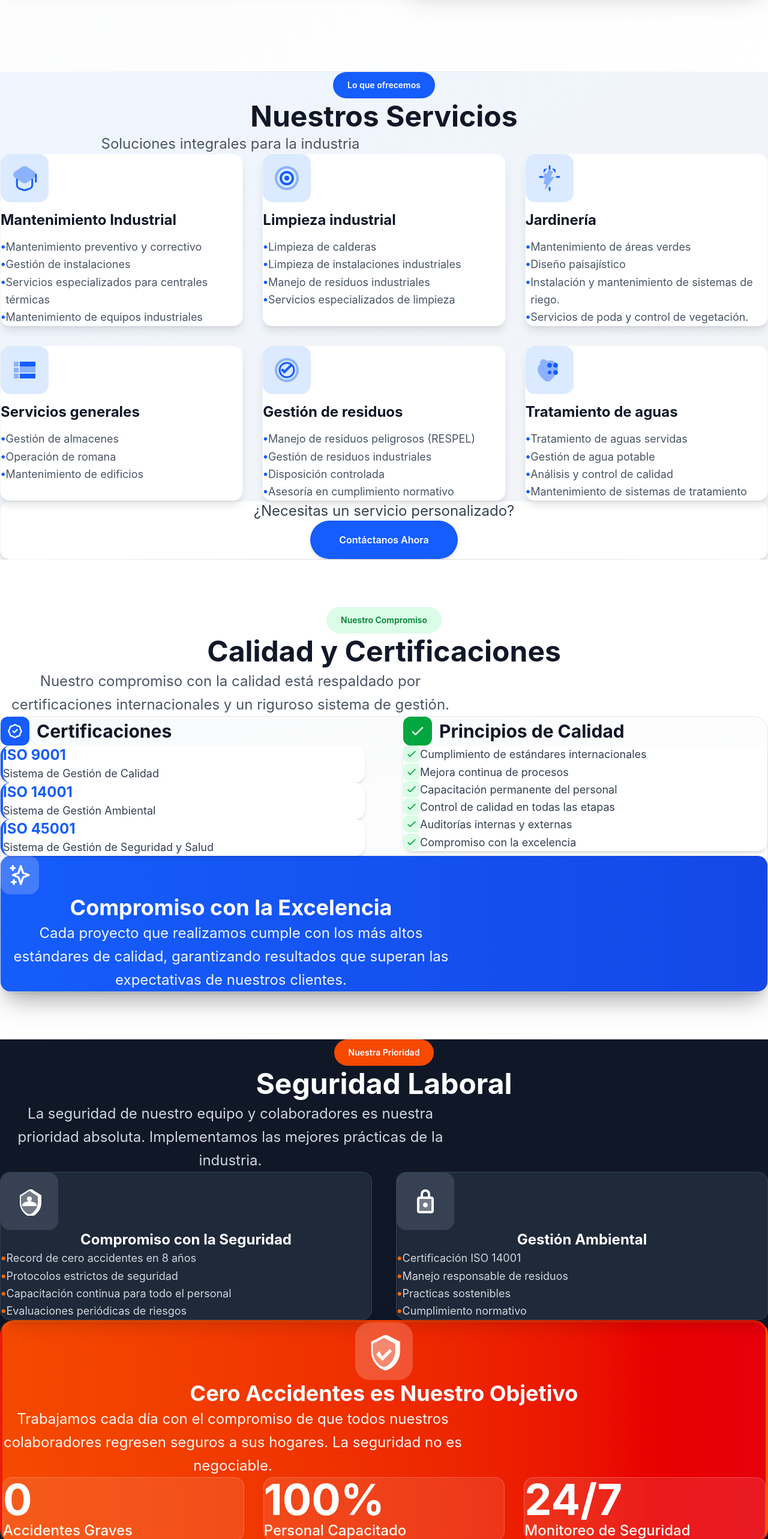
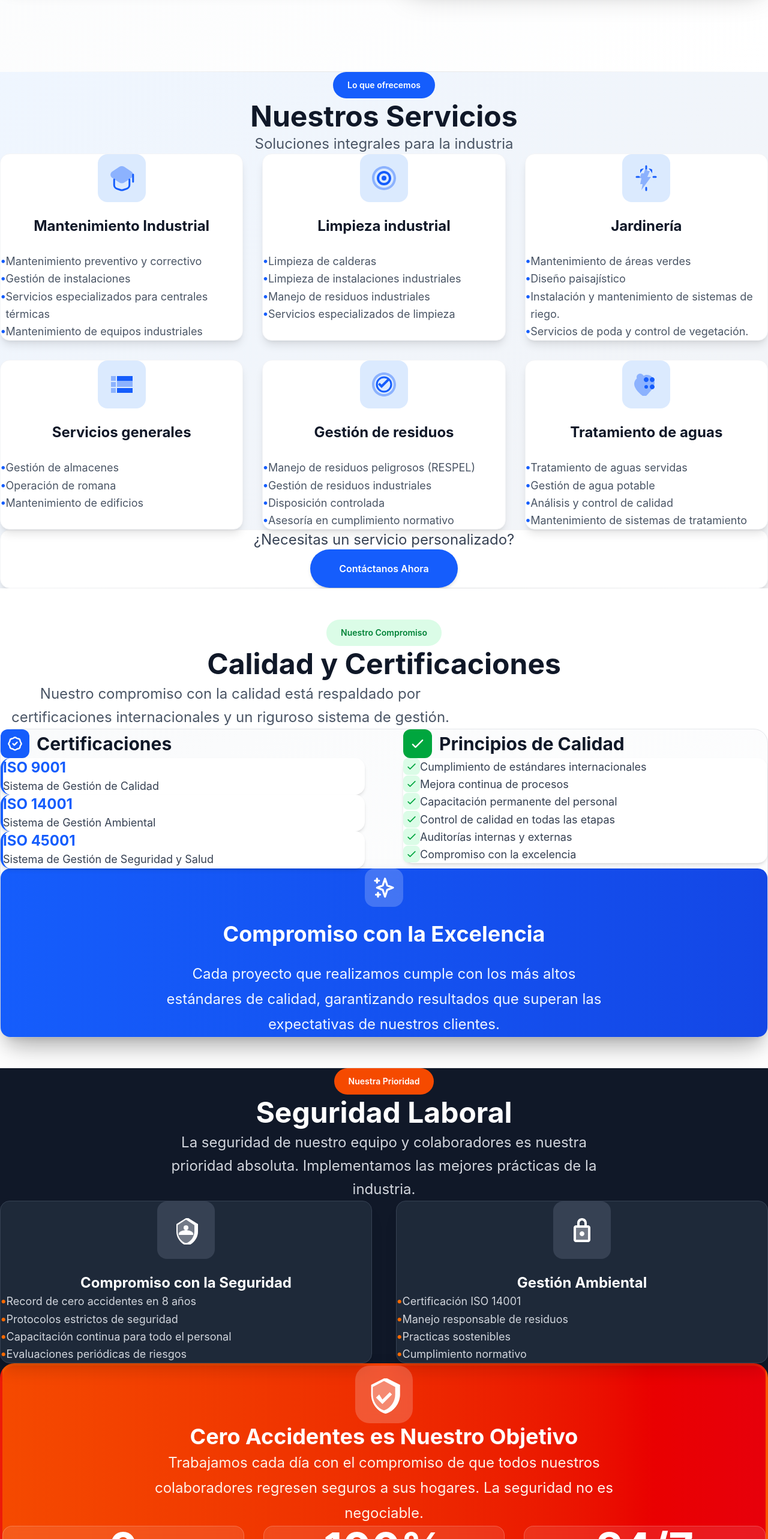
Before and after one commit to Felipeee1511/web-vpconstrucciones, a Next.js app: page / in a window 1280 px wide. Shown: the part 1480-4046 px from the top of the page at 60% size. Built offline with nearby package versions, Linux system fonts and the light colour scheme.

Commit message:
centrado elementos, mejora de estilos css

```diff
--- a/src/components/Calidad.js
+++ b/src/components/Calidad.js
@@ -135,9 +135,25 @@ export default function Calidad() {
           </div>
 
           {/* Call to action destacado */}
-          <div className="bg-linear-to-r from-blue-600 to-blue-700 rounded-2xl p-10 lg:p-14 text-white text-center shadow-2xl transform hover:scale-[1.02] transition-all duration-300">
-            <div className="max-w-3xl mx-auto space-y-6">
-              <div className="flex w-16 h-16 bg-white/20 rounded-2xl items-center justify-center mb-4">
+          <div
+            className="bg-linear-to-r from-blue-600 to-blue-700 rounded-2xl p-10 lg:p-14 text-white shadow-2xl transform hover:scale-[1.02] transition-all duration-300"
+            style={{
+              display: "flex",
+              justifyContent: "center",
+              alignItems: "center",
+            }}
+          >
+            <div
+              style={{
+                maxWidth: "48rem",
+                width: "100%",
+                display: "flex",
+                flexDirection: "column",
+                alignItems: "center",
+                gap: "1.5rem",
+              }}
+            >
+              <div className="flex w-16 h-16 bg-white/20 rounded-2xl items-center justify-center">
                 <svg
                   className="w-10 h-10"
                   fill="none"
@@ -150,10 +166,28 @@ export default function Calidad() {
                   <path d="M5 3v4M3 5h4M6 17v4m-2-2h4m5-16l2.286 6.857L21 12l-5.714 2.143L13 21l-2.286-6.857L5 12l5.714-2.143L13 3z"></path>
                 </svg>
               </div>
-              <h3 className="text-3xl lg:text-4xl font-bold leading-tight">
+              <h3
+                style={{
+                  fontSize: "clamp(1.875rem, 5vw, 2.25rem)",
+                  fontWeight: "bold",
+                  lineHeight: "1.2",
+                  textAlign: "center",
+                  width: "100%",
+                  margin: 0,
+                }}
+              >
                 Compromiso con la Excelencia
               </h3>
-              <p className="text-xl lg:text-2xl leading-relaxed text-blue-50">
+              <p
+                style={{
+                  fontSize: "clamp(1.25rem, 3vw, 1.5rem)",
+                  lineHeight: "1.75",
+                  textAlign: "center",
+                  width: "100%",
+                  margin: 0,
+                  color: "rgba(239, 246, 255, 1)",
+                }}
+              >
                 Cada proyecto que realizamos cumple con los más altos estándares
                 de calidad, garantizando resultados que superan las expectativas
                 de nuestros clientes.
--- a/src/components/Contacto.js
+++ b/src/components/Contacto.js
@@ -51,7 +51,16 @@ export default function Contacto() {
           <h2 className="text-4xl lg:text-5xl font-bold text-gray-900 mb-6 leading-tight">
             Contáctanos
           </h2>
-          <p className="text-xl lg:text-2xl text-gray-600 max-w-3xl mx-auto leading-relaxed">
+          <p
+            style={{
+              textAlign: "center",
+              maxWidth: "48rem",
+              margin: "0 auto",
+              fontSize: "clamp(1.25rem, 3vw, 1.5rem)",
+              lineHeight: "1.5",
+            }}
+            className="text-gray-600"
+          >
             ¿Tienes un proyecto en mente? Conversemos sobre cómo podemos
             ayudarte a alcanzar tus objetivos.
           </p>
--- a/src/components/Seguridad.js
+++ b/src/components/Seguridad.js
@@ -36,7 +36,7 @@ export default function Seguridad() {
       {/* Container principal */}
       <div className="w-full max-w-7xl mx-auto px-4 sm:px-6 lg:px-8">
         {/* Header */}
-        <div className="text-center mb-16 lg:mb-20">
+        <div className="text-center mb-16 lg:mb-20 flex flex-col items-center">
           <span
             style={{ padding: "0.75rem 1.5rem" }}
             className="inline-block bg-orange-600 text-white rounded-full text-sm font-semibold mb-4"
@@ -46,7 +46,7 @@ export default function Seguridad() {
           <h2 className="text-4xl lg:text-5xl font-bold mb-6 leading-tight">
             Seguridad Laboral
           </h2>
-          <p className="text-xl lg:text-2xl text-gray-300 max-w-3xl mx-auto leading-relaxed">
+          <p className="text-xl lg:text-2xl text-gray-300 max-w-3xl leading-relaxed text-center">
             La seguridad de nuestro equipo y colaboradores es nuestra prioridad
             absoluta. Implementamos las mejores prácticas de la industria.
           </p>
@@ -60,7 +60,10 @@ export default function Seguridad() {
               className="bg-gray-800 p-8 lg:p-10 rounded-2xl hover:bg-gray-750 transition-all duration-300 border border-gray-700 shadow-xl hover:shadow-2xl transform hover:-translate-y-2"
             >
               {/* Icono con contenedor */}
-              <div className="flex items-center justify-center w-24 h-24 bg-gray-700 rounded-2xl mb-6 mx-auto group-hover:bg-orange-600 transition-colors duration-300 text-white">
+              <div
+                className="flex items-center justify-center w-24 h-24 bg-gray-700 rounded-2xl mb-6 text-white"
+                style={{ margin: "0 auto 1.5rem auto" }}
+              >
                 {medida.icon}
               </div>
 
@@ -102,7 +105,16 @@ export default function Seguridad() {
               Cero Accidentes es Nuestro Objetivo
             </h3>
 
-            <p className="text-xl lg:text-2xl text-center leading-relaxed text-orange-50 max-w-3xl mx-auto">
+            <p
+              style={{
+                textAlign: "center",
+                maxWidth: "48rem",
+                margin: "0 auto",
+                fontSize: "clamp(1.25rem, 3vw, 1.5rem)",
+                lineHeight: "1.75",
+                color: "rgb(254, 243, 231)",
+              }}
+            >
               Trabajamos cada día con el compromiso de que todos nuestros
               colaboradores regresen seguros a sus hogares. La seguridad no es
               negociable.
@@ -110,7 +122,10 @@ export default function Seguridad() {
 
             {/* Estadísticas en tarjetas */}
             <div className="grid grid-cols-1 md:grid-cols-3 gap-6 md:gap-8 mt-12">
-              <div className="bg-white/10 backdrop-blur-sm rounded-2xl p-6 border border-white/20 hover:bg-white/20 transition-colors duration-300">
+              <div
+                className="bg-white/10 backdrop-blur-sm rounded-2xl p-6 border border-white/20 hover:bg-white/20 transition-colors duration-300"
+                style={{ textAlign: "center" }}
+              >
                 <div className="text-5xl md:text-6xl lg:text-7xl font-bold mb-4">
                   0
                 </div>
@@ -119,7 +134,10 @@ export default function Seguridad() {
                 </div>
               </div>
 
-              <div className="bg-white/10 backdrop-blur-sm rounded-2xl p-6 border border-white/20 hover:bg-white/20 transition-colors duration-300">
+              <div
+                className="bg-white/10 backdrop-blur-sm rounded-2xl p-6 border border-white/20 hover:bg-white/20 transition-colors duration-300"
+                style={{ textAlign: "center" }}
+              >
                 <div className="text-5xl md:text-6xl lg:text-7xl font-bold mb-4">
                   100%
                 </div>
@@ -128,7 +146,10 @@ export default function Seguridad() {
                 </div>
               </div>
 
-              <div className="bg-white/10 backdrop-blur-sm rounded-2xl p-6 border border-white/20 hover:bg-white/20 transition-colors duration-300">
+              <div
+                className="bg-white/10 backdrop-blur-sm rounded-2xl p-6 border border-white/20 hover:bg-white/20 transition-colors duration-300"
+                style={{ textAlign: "center" }}
+              >
                 <div className="text-5xl md:text-6xl lg:text-7xl font-bold mb-4">
                   24/7
                 </div>
--- a/src/components/Servicios.js
+++ b/src/components/Servicios.js
@@ -80,7 +80,7 @@ export default function Servicios() {
       {/* Container principal */}
       <div className="w-full max-w-7xl mx-auto px-4 sm:px-6 lg:px-8">
         {/* Header con contenedor visual */}
-        <div className="text-center mb-16 lg:mb-20">
+        <div className="text-center mb-16 lg:mb-20 flex flex-col items-center">
           <span
             style={{ padding: "0.75rem 1.5rem" }}
             className="inline-block bg-blue-600 text-white rounded-full text-sm font-semibold mb-4"
@@ -90,7 +90,7 @@ export default function Servicios() {
           <h2 className="text-4xl lg:text-5xl font-bold text-gray-900 mb-6 leading-tight">
             Nuestros Servicios
           </h2>
-          <p className="text-xl lg:text-2xl text-gray-600 max-w-3xl mx-auto">
+          <p className="text-xl lg:text-2xl text-gray-600 max-w-3xl text-center">
             Soluciones integrales para la industria
           </p>
         </div>
@@ -103,11 +103,29 @@ export default function Servicios() {
               className="bg-white p-8 lg:p-10 rounded-2xl shadow-lg hover:shadow-2xl transition-all duration-300 transform hover:-translate-y-2 border border-gray-100 group"
             >
               {/* Icono con fondo */}
-              <div className="flex items-center justify-center w-20 h-20 bg-blue-100 rounded-2xl mb-6 text-blue-600 group-hover:bg-blue-600 group-hover:text-white transition-colors duration-300 group-hover:scale-110 transform">
-                {servicio.icon}
+              <div
+                className="w-20 h-20 bg-blue-100 rounded-2xl mb-6 text-blue-600 group-hover:bg-blue-600 group-hover:text-white transition-colors duration-300 group-hover:scale-110 transform mx-auto"
+                style={{
+                  display: "flex",
+                  alignItems: "center",
+                  justifyContent: "center",
+                  margin: "0 auto 1.5rem auto",
+                }}
+              >
+                <div
+                  style={{
+                    display: "flex",
+                    alignItems: "center",
+                    justifyContent: "center",
+                    width: "100%",
+                    height: "100%",
+                  }}
+                >
+                  {servicio.icon}
+                </div>
               </div>
 
-              <h3 className="text-xl lg:text-2xl font-bold text-gray-900 mb-5 min-h-15 flex items-center">
+              <h3 className="text-xl lg:text-2xl font-bold text-gray-900 mb-5 min-h-15 text-center">
                 {servicio.title}
               </h3>
 
```
